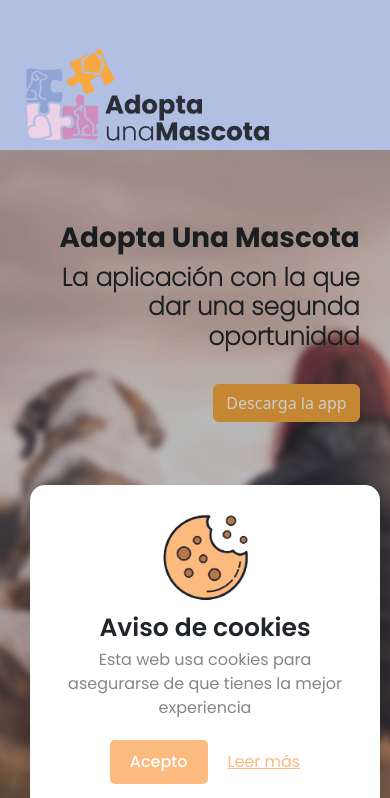
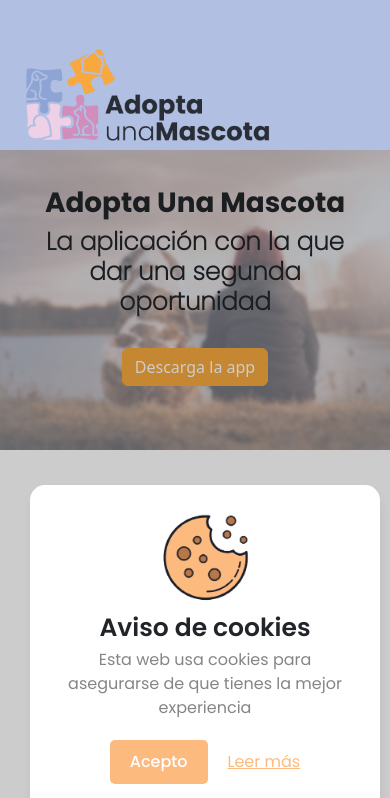
Before and after one commit to FranDevelopSpain/AdoptaUnaMascotaWeb, an Angular app: page /landingPage/home in a window 390 px wide. Shown: the top 798 px of the page. Built offline with nearby package versions, Linux system fonts and the light colour scheme.

Commit message:
ajustes responsive: home + footer

```diff
--- a/src/app/Components/footer/footer.component.html
+++ b/src/app/Components/footer/footer.component.html
@@ -9,7 +9,7 @@
       <div class="row mt-3 justify-content-between">
 
         <!-- Inicio presentación empresa -->
-        <div class="col-md-4 col-lg-4 col-xl-4 mx-auto mb-4 px-4">
+        <div class="col-md-6 col-lg-4 mx-auto mb-4 px-4">
           <h6 class="text-uppercase fw-bold mb-4">DESARROLLO Y RSC</h6>
           <p>
             Por un desarrollo sostenible y un cuidado responsable, ¡únete al club!
@@ -27,7 +27,7 @@
         <!-- Fin presentación empresa -->
 
         <!-- Inicio links -->
-        <div class="col-md-4 col-lg-4 col-xl-4 mx-auto mb-4 links">
+        <div class="col-md-6 col-lg-4 mx-auto mb-4 links">
           <div class="row justify-content-between">
             <h6 class="text-uppercase fw-bold mb-4">
               NUESTRA WEB
@@ -49,7 +49,7 @@
         <!-- Fin links -->
 
         <!-- Inicio logo -->
-        <div class="col-md-4 col-lg-4 col-xl-4 mx-auto mb-4 d-none d-md-block">
+        <div class="col-md-6 col-lg-4 mx-auto mb-4 d-none d-lg-block">
           <div class="contenedor-imagen">
             <img class="custom-image" src="/assets/logo-footer.png">
           </div>
--- a/src/app/Pages/blog/blog.component.css
+++ b/src/app/Pages/blog/blog.component.css
@@ -50,8 +50,8 @@ a:hover {
 }
 
 .contendor-imagen {
-    width: 10px;
-    height: 10px;
+    width: 400px;
+    height: 400px;
 }
 
 .custom-image {
--- a/src/app/Pages/home/home.component.css
+++ b/src/app/Pages/home/home.component.css
@@ -21,19 +21,29 @@ h1 {
 /* IMÁGENES */
 
 .image-home {
-   height: 60%;
+    height: 60%;
 }
 
 /* CONTENEDORES */
 
 .introduccion {
     padding: 5%;
-    background-image: url("/assets/images/bkg.JPG");
+    background-image: url("/assets/images/header.png");
     background-size: cover;
     background-position: center;
     background-repeat: no-repeat;
     height: 700px;
     margin-top: 150px;
+}
+
+.introduccion-sm {
+    padding: 5%;
+    background-image: url("/assets/images/header.png");
+    background-size: cover;
+    background-position: center;
+    background-repeat: no-repeat;
+    margin-top: 150px;
+    height: 300px;
 }
 
 .cta-app {
--- a/src/app/Pages/home/home.component.html
+++ b/src/app/Pages/home/home.component.html
@@ -4,16 +4,34 @@
 </head>
 
 <!-- INICIO CABECERA -->
-<section class="container-fluid">
+<section class="container-fluid d-none d-md-block">
     <div class="row introduccion">
-        <div class="col-md-5" style="margin-top: 15%; text-align: right;">
+        <div class="col-md-6" style="margin-top: 150px; text-align: right;">
+            <h1>Adopta Una Mascota</h1>
+            <h2><b>La aplicación con la que <br class="d-md-none d-lg-block"> dar una segunda oportunidad</b></h2>
+            <br>
+            <a href="#cta" type="button" class="btn btn-primary boton-resalte">Descarga la app</a>
+        </div>
+        <div class="col-md-6">
+            <img class="image-home" src="/assets/images/mockup1.png">
+        </div>
+    </div>
+    <div class="row introduccion-sm d-md-none d-sm-block text-center">
+        <div class="col-md-6" style="margin-top: 5%;">
             <h1>Adopta Una Mascota</h1>
             <h2><b>La aplicación con la que dar una segunda oportunidad</b></h2>
             <br>
             <a href="#cta" type="button" class="btn btn-primary boton-resalte">Descarga la app</a>
         </div>
-        <div class="col-md-7 d-none d-md-block" style="text-align: center;">
-            <img class="image-home" src="/assets/images/mockup1.png">
+    </div>
+</section>
+<section class="container-fluid d-md-none d-sm-block">
+    <div class="row introduccion-sm text-center">
+        <div class="col-12" style="margin-top: 5%;">
+            <h1>Adopta Una Mascota</h1>
+            <h2><b>La aplicación con la que dar una segunda oportunidad</b></h2>
+            <br>
+            <a href="#cta" type="button" class="btn btn-primary boton-resalte">Descarga la app</a>
         </div>
     </div>
 </section>
```
Also changed, not shown: src/assets/images/header.png (added).
